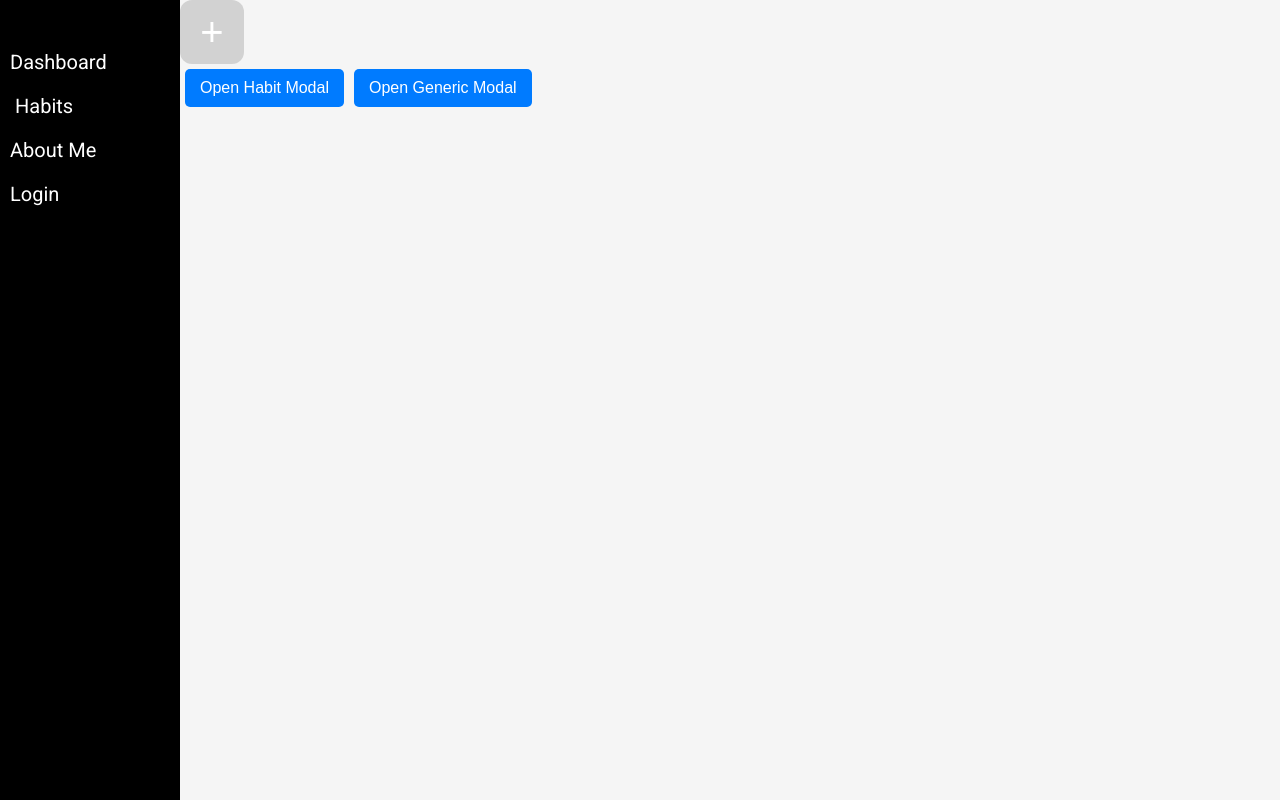
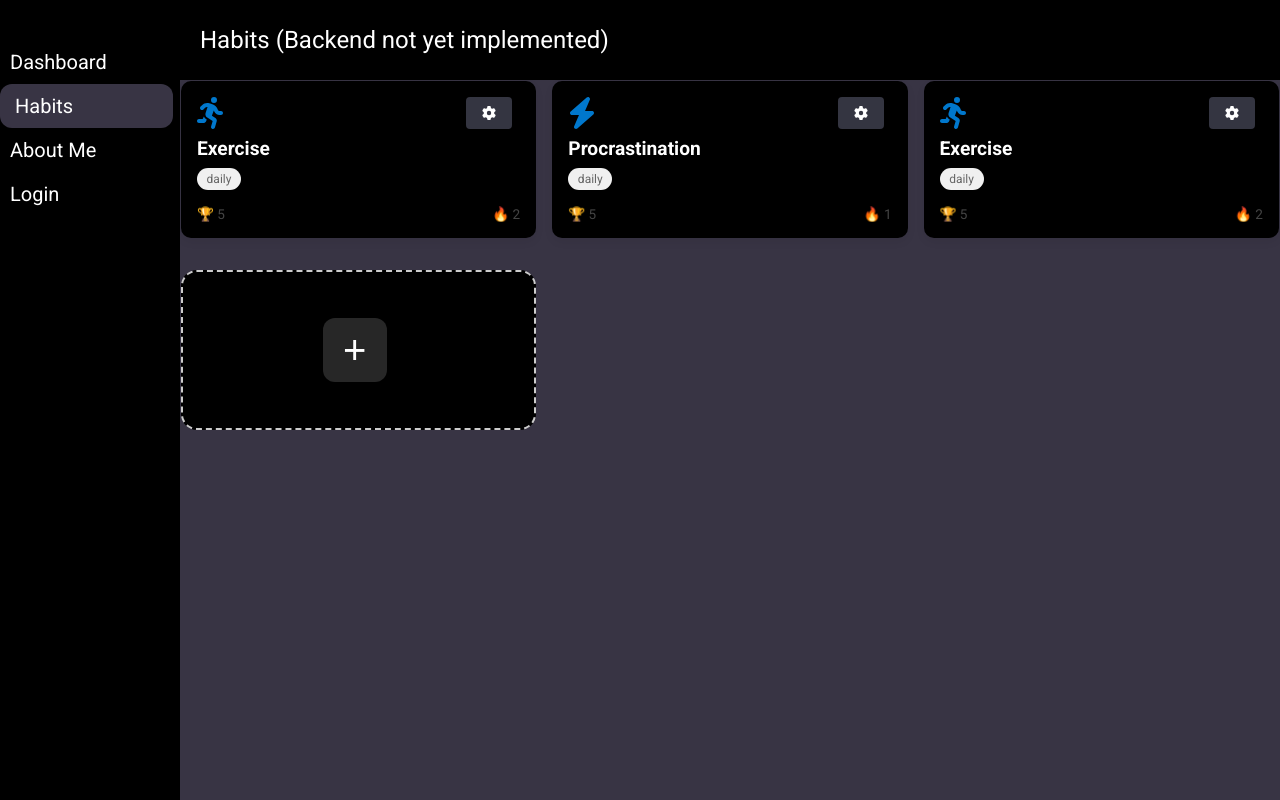
Before and after one commit to philwing100/Portfolio-Vue-Frontend, a Vue app: page /Habits in a window 1280 px wide. Built offline with nearby package versions, Linux system fonts and the light colour scheme.

Commit message:
Habit page semi implemented

```diff
--- a/src/App.vue
+++ b/src/App.vue
@@ -37,12 +37,16 @@ export default {
 </script>
 
 <style>
-body, html {
+body,
+html {
   margin: 0;
   padding: 0;
 }
 
 #app {
+  height: 100%;
+  display: flex;
+  flex-direction: column;
   font-family: 'Roboto', sans-serif, Avenir, Helvetica, Arial;
   -webkit-font-smoothing: antialiased;
   -moz-osx-font-smoothing: grayscale;
--- a/src/components/HabitComponents/Habit.vue
+++ b/src/components/HabitComponents/Habit.vue
@@ -1,79 +1,160 @@
 <template>
-    <div class="habit-card" @click="$emit('edit', habit)">
-      <div class="habit-header">
-        <h3>{{ habit.title }}</h3>
-        <span class="tag">{{ habit.tag }}</span>
+  <div class="habit-card" :class="{ inactive: !isActiveToday }" @click="handleCardClick">
+    <!-- Top bar -->
+    <div class="habit-top">
+      <font-awesome-icon :icon="habitIcon" class="habit-icon" />
+      <button class="gear-btn" @click.stop="$emit('edit', habit)">
+        <font-awesome-icon :icon="gearIcon" />
+      </button>
     </div>
 
-      <div class="habit-meta">
-        <span
-          class="type-indicator"
-          :class="{ positive: habit.type === 1, negative: habit.type === 0 }"
-        >
-          {{ habit.type === 1 ? "➕ Positive" : "➖ Negative" }}
-        </span>
-        <div class="streaks">
-          🔥 {{ habit.currentStreak }} | 🏆 {{ habit.highestStreak }}
-        </div>
+    <!-- Title -->
+    <h3 class="habit-title">{{ habit.title }}</h3>
+
+    <!-- Tag -->
+    <span class="habit-tag">{{ habit.tag }}</span>
+
+    <!-- Streaks -->
+    <div class="streak-footer">
+      <span class="left">🏆 {{ habit.highestStreak }}</span>
+      <span class="right">🔥 {{ habit.currentStreak }}</span>
     </div>
   </div>
 </template>
 
 <script>
+import { FontAwesomeIcon } from "@fortawesome/vue-fontawesome";
+import { faCog, faRunning, faBook, faPrayingHands, faBolt } from "@fortawesome/free-solid-svg-icons";
+
 export default {
   name: "Habit",
+  components: {
+    FontAwesomeIcon,
+  },
   props: {
     habit: Object,
+  },
+  computed: {
+    todayBit() {
+      const today = new Date().getDay(); // 0 = Sunday
+      return [64, 1, 2, 4, 8, 16, 32][today]; // Match your bitmap order
+    },
+    isActiveToday() {
+      return (this.habit.days & this.todayBit) > 0;
+    },
+    habitIcon() {
+      // You can customize this logic per habit type/tag
+      if (this.habit.title.toLowerCase().includes("exercise")) return faRunning;
+      if (this.habit.title.toLowerCase().includes("prayer")) return faPrayingHands;
+      if (this.habit.title.toLowerCase().includes("read")) return faBook;
+      return faBolt;
+    },
+    gearIcon() {
+      return faCog; // Default gear icon
+    },
+  },
+  methods: {
+    handleCardClick() {
+      if (!this.isActiveToday) return;
+
+      const updatedHabit = { ...this.habit };
+
+      if (updatedHabit.type === 1) {
+        updatedHabit.currentStreak += 1;
+        updatedHabit.highestStreak = Math.max(
+          updatedHabit.highestStreak,
+          updatedHabit.currentStreak
+        );
+      } else {
+        updatedHabit.currentStreak -= 1;
+        updatedHabit.currentStreak = Math.max(0, updatedHabit.currentStreak);
+      }
+
+      this.$emit("update", updatedHabit);
+    },
   },
 };
 </script>
 
 <style scoped>
 .habit-card {
-    border: 1px solid #ccc;
-    border-radius: 12px;
+  position: relative;
+  border-radius: 10px;
+  background: black;
   padding: 1rem;
   margin-bottom: 1rem;
+  box-shadow: 0 4px 10px rgba(0, 0, 0, 0.06);
+  transition: transform 0.15s, opacity 0.3s;
   cursor: pointer;
-    transition: box-shadow 0.2s ease;
-  }
-  .habit-card:hover {
-    box-shadow: 0 0 8px rgba(0, 0, 0, 0.15);
 }
 
-  .habit-header {
+.habit-card:hover {
+  transform: scale(1.01);
+}
+
+.habit-card.inactive {
+  opacity: 0.4;
+}
+
+.habit-card.inactive .gear-btn {
+  opacity: 0.5;
+}
+
+.habit-card.inactive .gear-btn:hover {
+  opacity: 0.8;
+}
+
+.habit-top {
   display: flex;
   justify-content: space-between;
   align-items: center;
 }
 
-  .tag {
-    background-color: #eee;
-    padding: 0.2rem 0.6rem;
-    border-radius: 10px;
-    font-size: 0.8rem;
-    color: #555;
+.habit-icon {
+  font-size: 2rem;
+  color: #0077cc;
 }
 
-  .habit-meta {
-    margin-top: 0.6rem;
+.gear-btn {
+  padding: 8px 16px;
+  background-color: #343541;
+  color: white;
+  border: none;
+  border-radius: 4px;
+  cursor: pointer;
+  font-size: 14px;
+  margin-right: 8px;
+}
+
+.habit-title {
+  margin: 0.5rem 0;
+  font-size: 1.2rem;
+  font-weight: 600;
+  color: white;
+}
+
+.habit-tag {
+  background-color: #f0f0f0;
+  color: #666;
+  font-size: 0.75rem;
+  padding: 0.25rem 0.6rem;
+  border-radius: 12px;
+  display: inline-block;
+}
+
+.streak-footer {
   display: flex;
   justify-content: space-between;
-    align-items: center;
+  margin-top: 1rem;
+  font-size: 0.85rem;
+  color: #444;
 }
 
-  .type-indicator {
-    font-weight: bold;
-  }
-  .type-indicator.positive {
-    color: #4caf50;
-  }
-  .type-indicator.negative {
-    color: #f44336;
+.streak-footer .left {
+  text-align: left;
 }
 
-  .streaks {
-    font-size: 0.9rem;
-    color: #333;
+.streak-footer .right {
+  text-align: right;
 }
 </style>
--- a/src/components/HabitComponents/HabitModal.vue
+++ b/src/components/HabitComponents/HabitModal.vue
@@ -1,33 +1,29 @@
+//HabitModal.vue
 <template>
     <GenericModal :isOpen="isOpen" @close="$emit('close')">
         <template v-slot:header>
         </template>
 
         <template v-slot:body>
-            <TextField v-model="inputTitle" label="Title" :maxLength="200" />
-            <TextField v-model="inputText" label="Notes" :maxLength="200" />
-            <BooleanSlider v-model="DailyBool" label="Daily Habit?" />
-
-            <DaysOfTheWeek v-if="!DailyBool" v-model="selectedDays" />
+            <TextField v-model="editableHabit.title" label="Title" />
+            <TextField v-model="editableHabit.notes" label="Notes" />
+            <BooleanSlider v-model="editableHabit.daily" label="Daily Habit?" />
+            <DaysOfTheWeek v-if="!editableHabit.daily" v-model="editableHabit.days" />
 
             <!-- Tags Dropdown -->
             <label>Tags:</label>
-            <Dropdown :options="availableTags" v-model="selectedTag" />
+            <Dropdown :options="availableTags" v-model="editableHabit.tag" />
 
             <div class="type-toggle">
-                <button class="toggle-circle" :class="{ active: habit.type === 1 }" @click="habit.type = 1">
-                    +
-                </button>
-                <button class="toggle-circle" :class="{ active: habit.type === 0 }" @click="habit.type = 0">
-                    –
-                </button>
+                <button :class="{ active: editableHabit.type === 1 }" @click="editableHabit.type = 1">+</button>
+                <button :class="{ active: editableHabit.type === 0 }" @click="editableHabit.type = 0">–</button>
             </div>
 
 
             <!-- Streak Display -->
             <div class="streak-display">
-                <p>Current Streak: {{ currentStreak }}</p>
-                <p>Highest Streak: {{ highestStreak }}</p>
+                <p>Current Streak: {{ editableHabit.currentStreak }}</p>
+                <p>Highest Streak: {{ editableHabit.highestStreak }}</p>
             </div>
 
             <slot></slot>
@@ -58,35 +54,35 @@ export default {
     },
     props: {
         isOpen: Boolean,
-        habit: Object, // passed from parent (editable habit)
+        habit: Object,
+    },
+    data() {
+        return {
+            editableHabit: {}, // local copy of habit
+            availableTags: ["Health", "Productivity", "Mindset", "Fitness", "Other", "Daily"],
+        };
+    },
+    watch: {
+        habit: {
+            handler(newVal) {
+                this.editableHabit = JSON.parse(JSON.stringify(newVal));
+            },
+            immediate: true,
+            deep: true,
+        },
+        'editableHabit.daily'(newVal) {
+            if (newVal) {
+                this.editableHabit.days = 0b1111111;
+            }
+        }
     },
 
-    data() {
-        return {
-            inputTitle: "",
-            inputText: "",
-            DailyBool: false,
-            selectedDays: 0,
-            availableTags: ["Health", "Productivity", "Mindset", "Fitness"],
-            selectedTag: "",
-            habitType: "positive", // or "negative"
-            currentStreak: 0,
-            highestStreak: 0,
-        };
-    },
     methods: {
         saveHabit() {
-            console.log("Saving habit:", {
-                title: this.inputTitle,
-                notes: this.inputText,
-                daily: this.DailyBool,
-                days: this.selectedDays,
-                tag: this.selectedTag,
-                type: this.habitType,
-            });
+            this.$emit("update", this.editableHabit); // emit updated habit to parent
             this.$emit("close");
-        },
-    },
+        }
+    }
 };
 </script>
 
--- a/src/components/SidebarComponents/SideBar.vue
+++ b/src/components/SidebarComponents/SideBar.vue
@@ -161,6 +161,7 @@ export default {
   width: 85%;
   padding-left: 15px;
   padding-right: 5px;
+  background-color: #383444;
 }
 
 .needPadding {
--- a/src/views/Habits.vue
+++ b/src/views/Habits.vue
@@ -1,20 +1,28 @@
+//Habits.Vue
+//Button colors #383444
+// Any special oractive in color gets this blue #0000dc
+// Text on a white background gets this #b1b1b1
+//Text on black background is white
+// Most things are black, aka #000000
 <template>
-    <div>
-  <AddButton></AddButton>
-  <TestButton label="Open Habit Modal" :onClick="openHabitModal" />
 
-  <HabitModal :isOpen="showHabitModal" @close="showHabitModal = false">
-  </HabitModal>
+  <div class="habits-page">
+    <div class="top-row">
+      Habits (Backend not yet implemented)
+  </div>
+    <div class="habit-grid">
+      <Habit v-for="habit in habits" :key="habit.id" :habit="habit" @update="updateHabit" @edit="openHabitModal" />
 
-  <TestButton label="Open Generic Modal" :onClick="openGenericModal" />
+      <!-- Add button as a tile -->
+      <div class="add-card" @click="createNewHabit">
+        <AddButton />
+      </div>
+    </div>
 
-  <GenericModal :isOpen="showGenericModal" @close="showGenericModal = false">
-    <h2>Generic Modal Content</h2>
-    <p>This is a test modal.</p>
-  </GenericModal>
+    <HabitModal :isOpen="showHabitModal" :habit="selectedHabit" @update="updateHabit" @close="showHabitModal = false" />
+  </div>
+</template>
 
-</div>
-</template>
 
 <script>
 import Habit from "@/components/HabitComponents/Habit.vue";
@@ -36,17 +44,136 @@ export default {
     return {
       showGenericModal: false,
       showHabitModal: false,
+      selectedHabit: null,
+      habits: [
+        {
+          id: 1,
+          title: "Exercise",
+          notes: "",
+          tag: "daily",
+          type: 1,
+          currentStreak: 2,
+          highestStreak: 5,
+          days: 0b1111111, // All days selected
+        },
+        {
+          id: 2,
+          title: "Procrastination",
+          notes: "",
+          tag: "daily",
+          type: 0,
+          currentStreak: 1,
+          highestStreak: 5,
+          days: 0b1111101, //Tuesday disabled
+        },
+        {
+          id: 3,
+          title: "Exercise",
+          notes: "",
+          tag: "daily",
+          type: 1,
+          currentStreak: 2,
+          highestStreak: 5,
+          days: 0b1111111,
+        },
+      ],
     };
   },
   methods: {
-    openHabitModal() {
-      console.log("Opening Habit Modal...");
+    openHabitModal(habit) {
+      this.selectedHabit = habit;
       this.showHabitModal = true;
     },
+    updateHabit(updatedHabit) {
+      if (updatedHabit.id != null) {
+        // Existing habit — update
+        const index = this.habits.findIndex((h) => h.id === updatedHabit.id);
+        if (index !== -1) {
+          this.habits[index] = { ...updatedHabit };
+        }
+      } else {
+        // New habit — assign ID and add
+        const maxId = this.habits.length
+          ? Math.max(...this.habits.map((h) => h.id))
+          : 0;
+        updatedHabit.id = maxId + 1;
+        this.habits.push({ ...updatedHabit });
+      }
+
+      this.showHabitModal = false;
+    },
+
     openGenericModal() {
       console.log("Opening Generic Modal...");
       this.showGenericModal = true;
     },
+    createNewHabit() {
+      this.selectedHabit = {
+        id: null,
+        title: "",
+        notes: "",
+        tag: "",
+        type: 1,
+        currentStreak: 0,
+        highestStreak: 0,
+      };
+      this.showHabitModal = true;
+    },
+
   },
 };
+
 </script>
+<style scoped>
+.habits-page {
+  overflow: auto;
+  min-height: 100%;
+  background-color: #383444;
+}
+
+.habit-grid {
+  display: flex;
+  flex-wrap: wrap;
+  gap: 1rem;
+  background-color: #383444;
+  padding: 1px;
+}
+
+.habit-grid>* {
+  flex: 0 0 calc(33.333% - 0.67rem);
+  /* 3 cards per row with gaps */
+  box-sizing: border-box;
+}
+
+.add-card {
+  display: flex;
+  align-items: center;
+  justify-content: center;
+  border: 2px dashed #ccc;
+  border-radius: 1rem;
+  padding: 1rem;
+  min-height: 160px;
+  cursor: pointer;
+  background-color: black;
+  transition: background 0.2s ease;
+}
+
+.add-card:hover {
+  background-color: #f9f9f9;
+}
+title{
+  color: red;
+    font-size: 24px;
+}
+.top-row {
+  display: flex;
+  flex-direction: row;
+  justify-content: space-between;
+  align-items: center;
+  height: 10vh; /* Fixed height of 10% of the viewport */
+  padding: 0 20px;
+  color:White;
+  background-color: black;
+  font-size:24px;
+}
+</style>
```
Also changed, not shown: src/components/CalendarComponents/DailyCalendar.vue (+5 -5 lines), src/assets/colors.json (line endings or trailing spaces), src/components/GeneralComponents/DaysOfTheWeek.vue (line endings or trailing spaces). Lines whose indentation alone changed are shown as unchanged.
